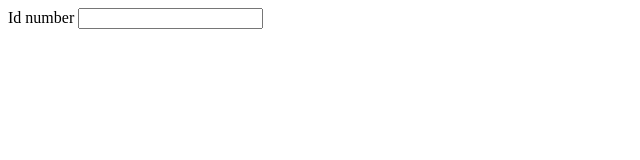
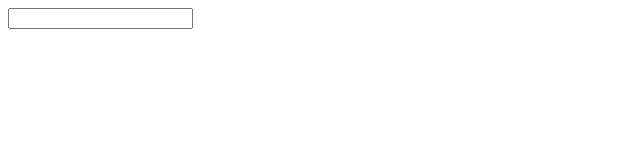
Before and after one commit to Shivanirathor/React-Image-Fetcher---Using-useEffect-For-handling-Requests-Handling-loading---3f01jmscu0tw, a React app: page / in a window 1280 px wide. Shown: the top 160 px of the page, without its empty margins (0-640 px from the left). Built offline with nearby package versions, Linux system fonts and the light colour scheme.

Commit message:
Update App.js

```diff
--- a/src/components/App.js
+++ b/src/components/App.js
@@ -1,39 +1,48 @@
-import React, { useState } from 'react'
+import React, { useState, useEffect } from 'react'
 import '../styles/App.css';
 import { Loader } from './Loader';
 import { PhotoFrame } from './PhotoFrame';
 
+
 const App = () => {
+  const [id, setId] = useState('');
+  const [loading, setLoading] = useState(false);
+  const [photoData, setPhotoData] = useState(null);
 
-    const [loader,setLoader] = useState(false);
-    const [response,setResponse] = useState({});
-    const [num,setNum] = useState("");
-    const [init,setInit] = useState(0);
+  const fetchData = (id) => {
+    setLoading(true);
+    fetch(`https://jsonplaceholder.typicode.com/photos/${id}`)
+      .then(response => response.json())
+      .then(data => {
+        setPhotoData(data);
+        setLoading(false);
+      })
+      .catch(error => {
+        console.error(error);
+        setLoading(false);
+      });
+  };
 
-    const handleBlur = async (event) =>{
-        setNum(event.target.value)
+  useEffect(() => {
+    if (id !== '') {
+      fetchData(id);
+    }
+  }, [id]);
 
-        let id = event.target.value;
-        setLoader(true);
-        const res = await fetch(`https://jsonplaceholder.typicode.com/photos/${id}`)
-        const response = await res.json();
-        setResponse(response);
-        setLoader(false);
-        setInit(100);
+  const handleInputChange = (event) => {
+    const inputValue = event.target.value;
+    setId(inputValue);
+  };
 
-    }
-    if(loader){
-        return <Loader />
-    }
-
-    return (
-        <>
-        <label htmlFor='inp'>Id number </label>
-        <input type="number" id='inp' value={num} onChange={handleBlur} />
-        <PhotoFrame url={response.url} title={response.title}/>
-        </>
-    )
+  return (
+    <div className="App">
+      <input type="number" value={id} onChange={handleInputChange} />
+      {loading && <Loader />}
+      {photoData && (
+        <PhotoFrame url={photoData.url} title={photoData.title} />
+      )}
+    </div>
+  );
 }
 
-
 export default App;
```
